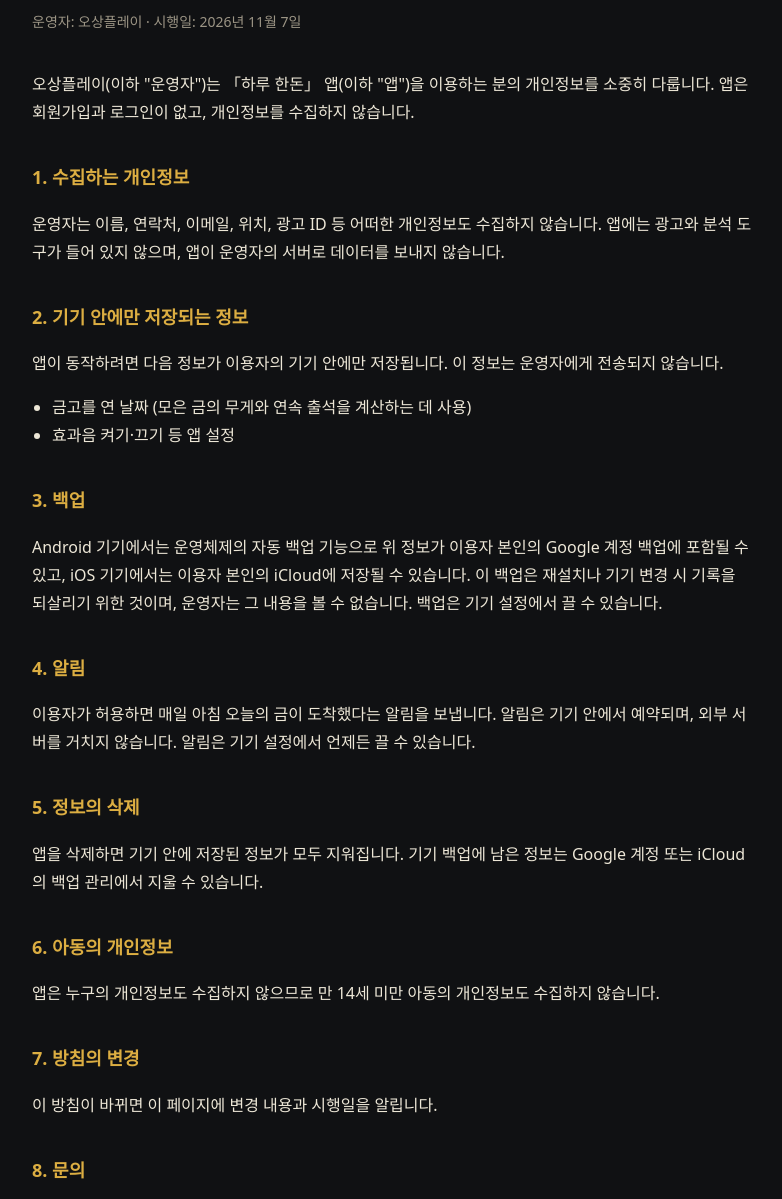
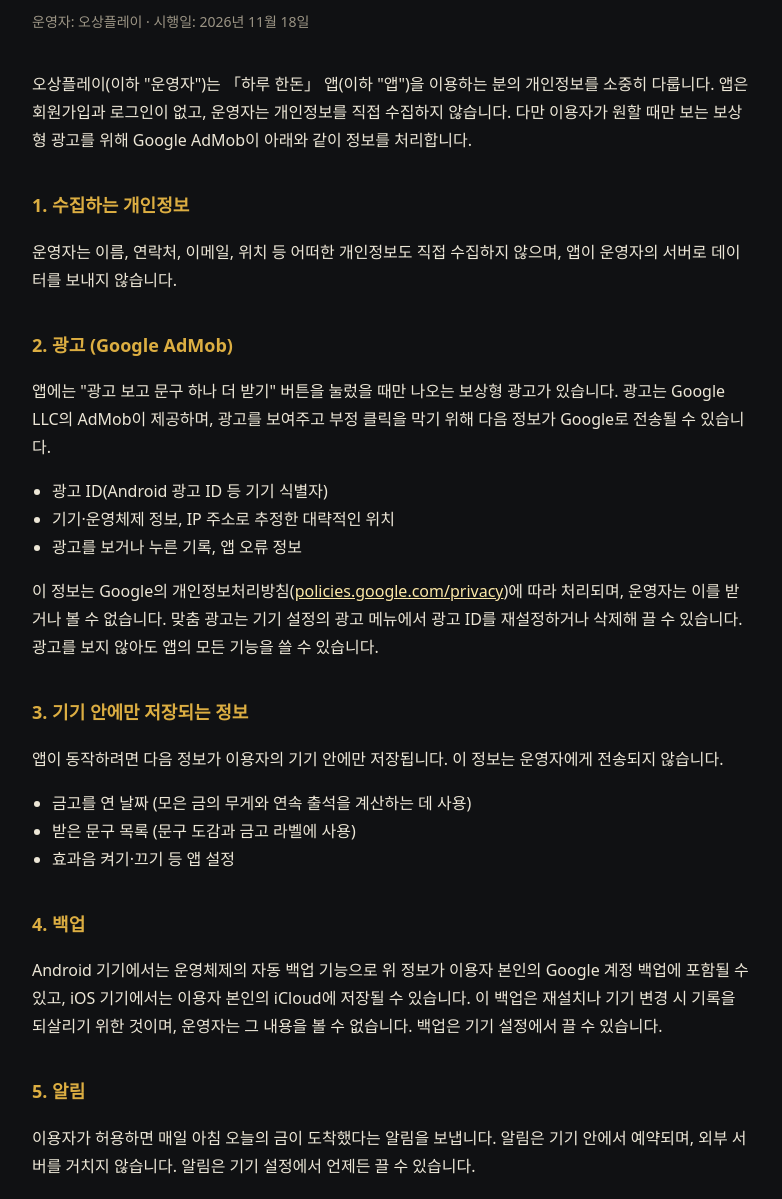
Before and after one commit to haru-handon/haru-handon.github.io, a plain HTML site: page privacy.html in a window 1280 px wide. Shown: the part 90-1289 px from the top of the page, without its empty margins (248-1030 px from the left). Drawn offline with Linux system fonts and the light colour scheme.

Commit message:
개인정보처리방침·이용약관에 보상형 광고(AdMob) 안내, 빌드 요약에 AdMob ID 확인
Co-Authored-By: Claude Opus 5.5 <noreply@anthropic.com>
Claude-Session: https://claude.ai/code/session_01516Ff5yLcuuzGr7egCHGbd

```diff
--- a/privacy.html
+++ b/privacy.html
@@ -23,36 +23,46 @@ a{color:var(--gold-hi)}
 <body>
 <main>
   <h1>하루 한돈 개인정보처리방침</h1>
-  <p class="meta">운영자: 오상플레이 · 시행일: 2026년 11월 7일</p>
+  <p class="meta">운영자: 오상플레이 · 시행일: 2026년 11월 18일</p>
 
-  <p>오상플레이(이하 "운영자")는 「하루 한돈」 앱(이하 "앱")을 이용하는 분의 개인정보를 소중히 다룹니다. 앱은 회원가입과 로그인이 없고, 개인정보를 수집하지 않습니다.</p>
+  <p>오상플레이(이하 "운영자")는 「하루 한돈」 앱(이하 "앱")을 이용하는 분의 개인정보를 소중히 다룹니다. 앱은 회원가입과 로그인이 없고, 운영자는 개인정보를 직접 수집하지 않습니다. 다만 이용자가 원할 때만 보는 보상형 광고를 위해 Google AdMob이 아래와 같이 정보를 처리합니다.</p>
 
   <h2>1. 수집하는 개인정보</h2>
-  <p>운영자는 이름, 연락처, 이메일, 위치, 광고 ID 등 어떠한 개인정보도 수집하지 않습니다. 앱에는 광고와 분석 도구가 들어 있지 않으며, 앱이 운영자의 서버로 데이터를 보내지 않습니다.</p>
+  <p>운영자는 이름, 연락처, 이메일, 위치 등 어떠한 개인정보도 직접 수집하지 않으며, 앱이 운영자의 서버로 데이터를 보내지 않습니다.</p>
 
-  <h2>2. 기기 안에만 저장되는 정보</h2>
+<h2>2. 광고 (Google AdMob)</h2>
+<p>앱에는 "광고 보고 문구 하나 더 받기" 버튼을 눌렀을 때만 나오는 보상형 광고가 있습니다. 광고는 Google LLC의 AdMob이 제공하며, 광고를 보여주고 부정 클릭을 막기 위해 다음 정보가 Google로 전송될 수 있습니다.</p>
+<ul>
+<li>광고 ID(Android 광고 ID 등 기기 식별자)</li>
+<li>기기·운영체제 정보, IP 주소로 추정한 대략적인 위치</li>
+<li>광고를 보거나 누른 기록, 앱 오류 정보</li>
+</ul>
+<p>이 정보는 Google의 개인정보처리방침(<a href="https://policies.google.com/privacy">policies.google.com/privacy</a>)에 따라 처리되며, 운영자는 이를 받거나 볼 수 없습니다. 맞춤 광고는 기기 설정의 광고 메뉴에서 광고 ID를 재설정하거나 삭제해 끌 수 있습니다. 광고를 보지 않아도 앱의 모든 기능을 쓸 수 있습니다.</p>
+
+  <h2>3. 기기 안에만 저장되는 정보</h2>
   <p>앱이 동작하려면 다음 정보가 이용자의 기기 안에만 저장됩니다. 이 정보는 운영자에게 전송되지 않습니다.</p>
   <ul>
     <li>금고를 연 날짜 (모은 금의 무게와 연속 출석을 계산하는 데 사용)</li>
+<li>받은 문구 목록 (문구 도감과 금고 라벨에 사용)</li>
     <li>효과음 켜기·끄기 등 앱 설정</li>
   </ul>
 
-  <h2>3. 백업</h2>
+  <h2>4. 백업</h2>
   <p>Android 기기에서는 운영체제의 자동 백업 기능으로 위 정보가 이용자 본인의 Google 계정 백업에 포함될 수 있고, iOS 기기에서는 이용자 본인의 iCloud에 저장될 수 있습니다. 이 백업은 재설치나 기기 변경 시 기록을 되살리기 위한 것이며, 운영자는 그 내용을 볼 수 없습니다. 백업은 기기 설정에서 끌 수 있습니다.</p>
 
-  <h2>4. 알림</h2>
+  <h2>5. 알림</h2>
   <p>이용자가 허용하면 매일 아침 오늘의 금이 도착했다는 알림을 보냅니다. 알림은 기기 안에서 예약되며, 외부 서버를 거치지 않습니다. 알림은 기기 설정에서 언제든 끌 수 있습니다.</p>
 
-  <h2>5. 정보의 삭제</h2>
+  <h2>6. 정보의 삭제</h2>
   <p>앱을 삭제하면 기기 안에 저장된 정보가 모두 지워집니다. 기기 백업에 남은 정보는 Google 계정 또는 iCloud의 백업 관리에서 지울 수 있습니다.</p>
 
-  <h2>6. 아동의 개인정보</h2>
-  <p>앱은 누구의 개인정보도 수집하지 않으므로 만 14세 미만 아동의 개인정보도 수집하지 않습니다.</p>
+  <h2>7. 아동의 개인정보</h2>
+  <p>운영자는 만 14세 미만 아동의 개인정보를 직접 수집하지 않습니다. 광고는 아동을 대상으로 하지 않습니다.</p>
 
-  <h2>7. 방침의 변경</h2>
+  <h2>8. 방침의 변경</h2>
   <p>이 방침이 바뀌면 이 페이지에 변경 내용과 시행일을 알립니다.</p>
 
-  <h2 id="contact">8. 문의</h2>
+  <h2 id="contact">9. 문의</h2>
   <p>개인정보 관련 문의는 아래 이메일로 보내 주세요.<br>이메일: dkwkehd2@gmail.com</p>
 
   <a class="back" href="index.html">← 하루 한돈 소개로 돌아가기</a> · <a class="back" href="terms.html">이용약관</a>
```
Also changed, not shown: terms.html (+2 -2 lines), 1 other file.
